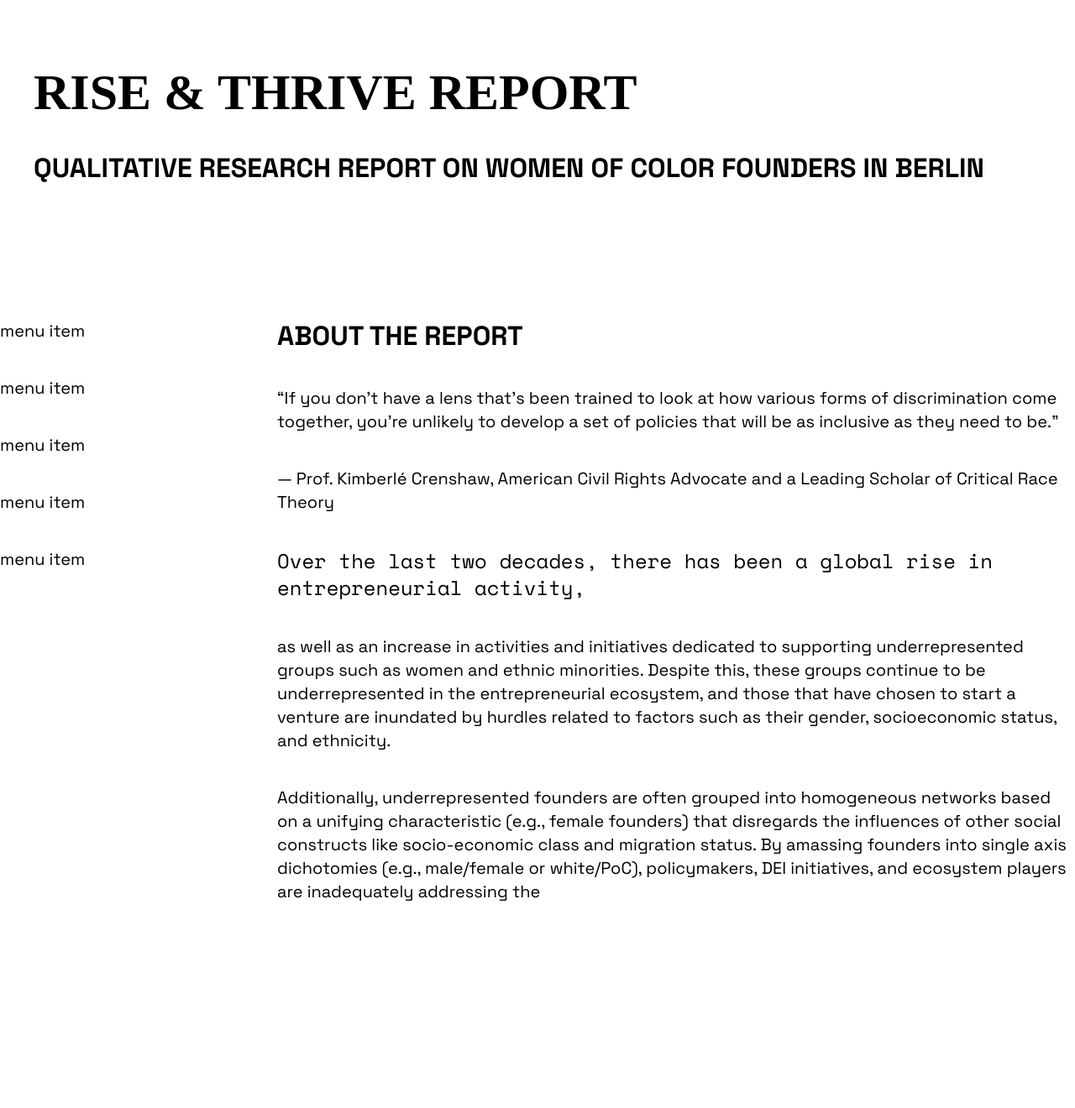
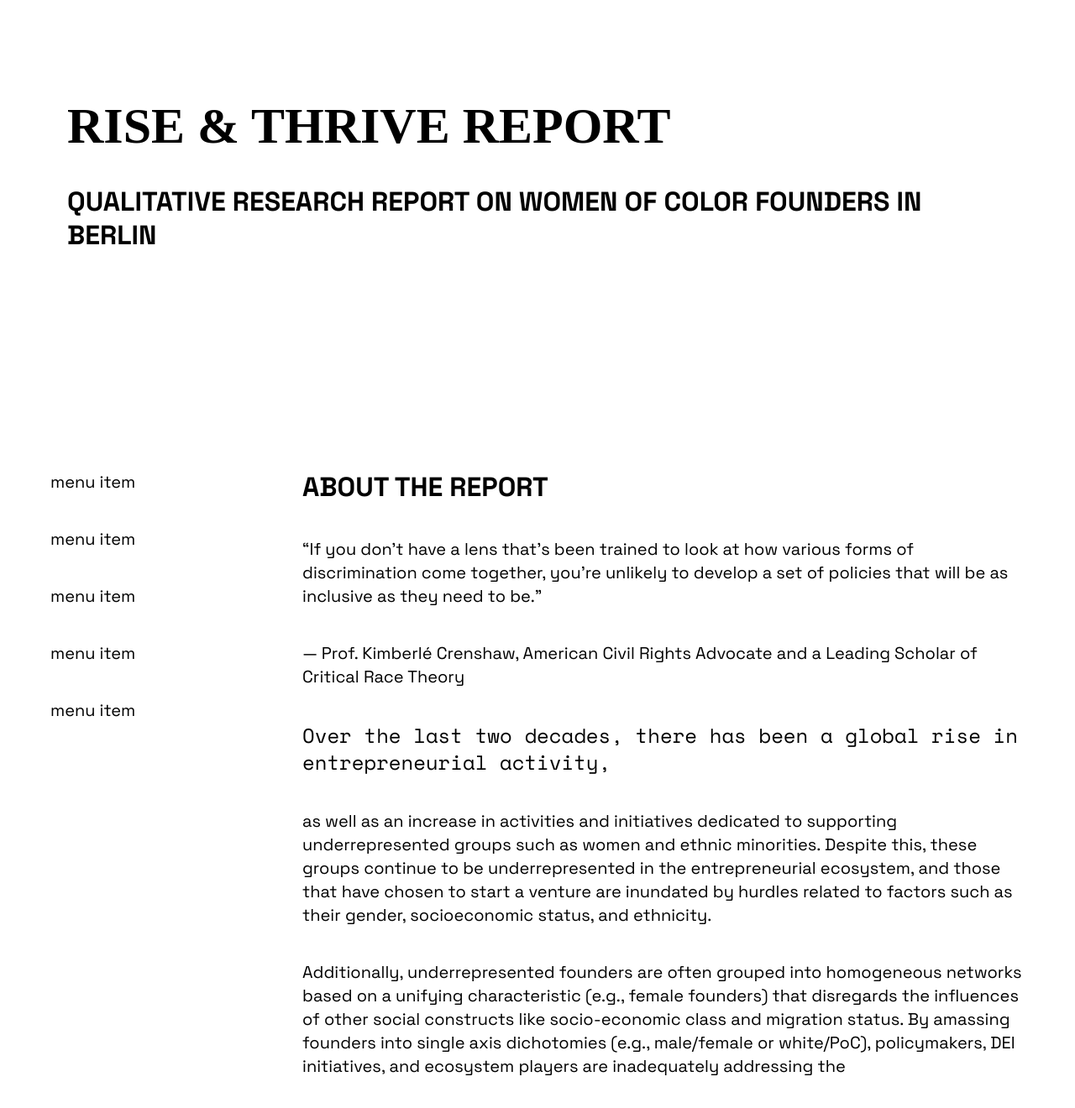
Before and after one commit to Founderland/Report, a Jekyll site: the page built from index.html, in a window 1280 px wide and 1400 px high. Shown: the top 1320 px of the window at 84% size. Built offline with Jekyll 4.4.1, drawn with Linux system fonts in a browser that asks for light colours.

Commit message:
grid spacing tweakes

```diff
--- a/_layouts/default.html
+++ b/_layouts/default.html
@@ -6,11 +6,12 @@
   <body>
 
 
-    <header class="p-8">
+    <header class="p-12 md:p-16">
       <h1>Rise & Thrive Report</h1>
       <h2>Qualitative research report on Women of Color Founders in Berlin</h2>
     </header>
-    <div class="fdl-wrapper md:grid grid-cols-4 gap-8 my-8 md:container mx-auto">
+
+    <div class="fdl-wrapper p-6 md:p-12 md:grid grid-cols-4 gap-8 my-8 md:container mx-auto">
       <nav class="fdl-sidebar sticky hidden md:block top-8">
         {% include nav.html %}
       </nav>
--- a/assets/styles/input.css
+++ b/assets/styles/input.css
@@ -131,3 +131,8 @@ button,
 }
 
 /* Components */
+
+
+/* Blockquotes */
+
+/**/
--- a/assets/styles/output.css
+++ b/assets/styles/output.css
@@ -596,18 +596,12 @@ video {
   padding: 2rem;
 }
 
-.text-3xl {
-  font-size: 1.875rem;
-  line-height: 2.25rem;
+.p-6 {
+  padding: 1.5rem;
 }
 
-.font-bold {
-  font-weight: 700;
-}
-
-.underline {
-  -webkit-text-decoration-line: underline;
-          text-decoration-line: underline;
+.p-12 {
+  padding: 3rem;
 }
 
 /* Typefaces  */
@@ -759,6 +753,10 @@ button,
 
 /* Components */
 
+/* Blockquotes */
+
+/**/
+
 @media (min-width: 768px) {
   .md\:container {
     width: 100%;
@@ -801,4 +799,12 @@ button,
   .md\:grid {
     display: grid;
   }
+
+  .md\:p-12 {
+    padding: 3rem;
+  }
+
+  .md\:p-16 {
+    padding: 4rem;
+  }
 }
```
